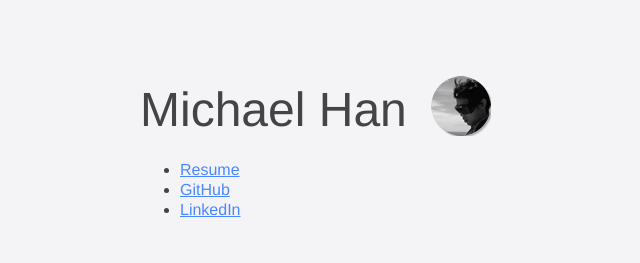
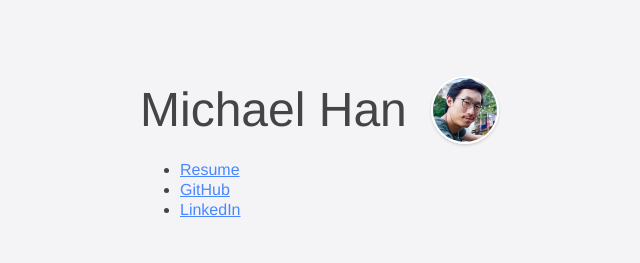
Before and after one commit to mhan/michaelhan.ca, a plain HTML site: page index.html in a window 1280 px wide. Shown: the whole page, without its empty margins (160-800 px from the left). Drawn offline with Linux system fonts and the light colour scheme.

Commit message:
New avatar and more font options

```diff
--- a/index.html
+++ b/index.html
@@ -2,13 +2,14 @@
 <html>
   <head>
     <title>Michael Han</title>
+    <link href="https://fonts.googleapis.com/css?family=Source+Sans+Pro&display=swap" rel="stylesheet">
     <link rel="stylesheet" href="/main.css" />
   </head>
   <body>
     <div id="about">
       <div id="header">
         <div id="name"><h1>Michael Han</h1></div>
-        <div id="avatar"><img src="avatar.png" /></div>
+        <div id="avatar"><img src="avatar.jpg" /></div>
       </div>
       <div id="contact">
         <ul>
--- a/main.css
+++ b/main.css
@@ -2,7 +2,7 @@
   margin: 0;
 }
 body {
-  font-family: "Helvetica";
+  font-family: Helvetica, "Source Sans Pro", sans-serif;
   font-size: 100%;
   line-height: 1.25;
   background: #f4f4f7;
@@ -47,9 +47,13 @@ h4 {
   left: 24px;
 }
 #about #avatar img {
-  width: 60px;
-  height: 60px;
+  width: 64px;
+  height: 64px;
+  border-radius: 50%;
+  border: 2px solid white;
+  box-shadow: inset 0 1.5px 3px 0 rgba(0,0,0,.15),0 1.5px 3px 0 rgba(0,0,0,.15);
 }
+
 #about #contact {
   clear: both;
   padding-bottom: 2.5em;
```
Also changed, not shown: resume.html (+2 -1 lines), avatar.jpg (added), avatar.png (deleted).
